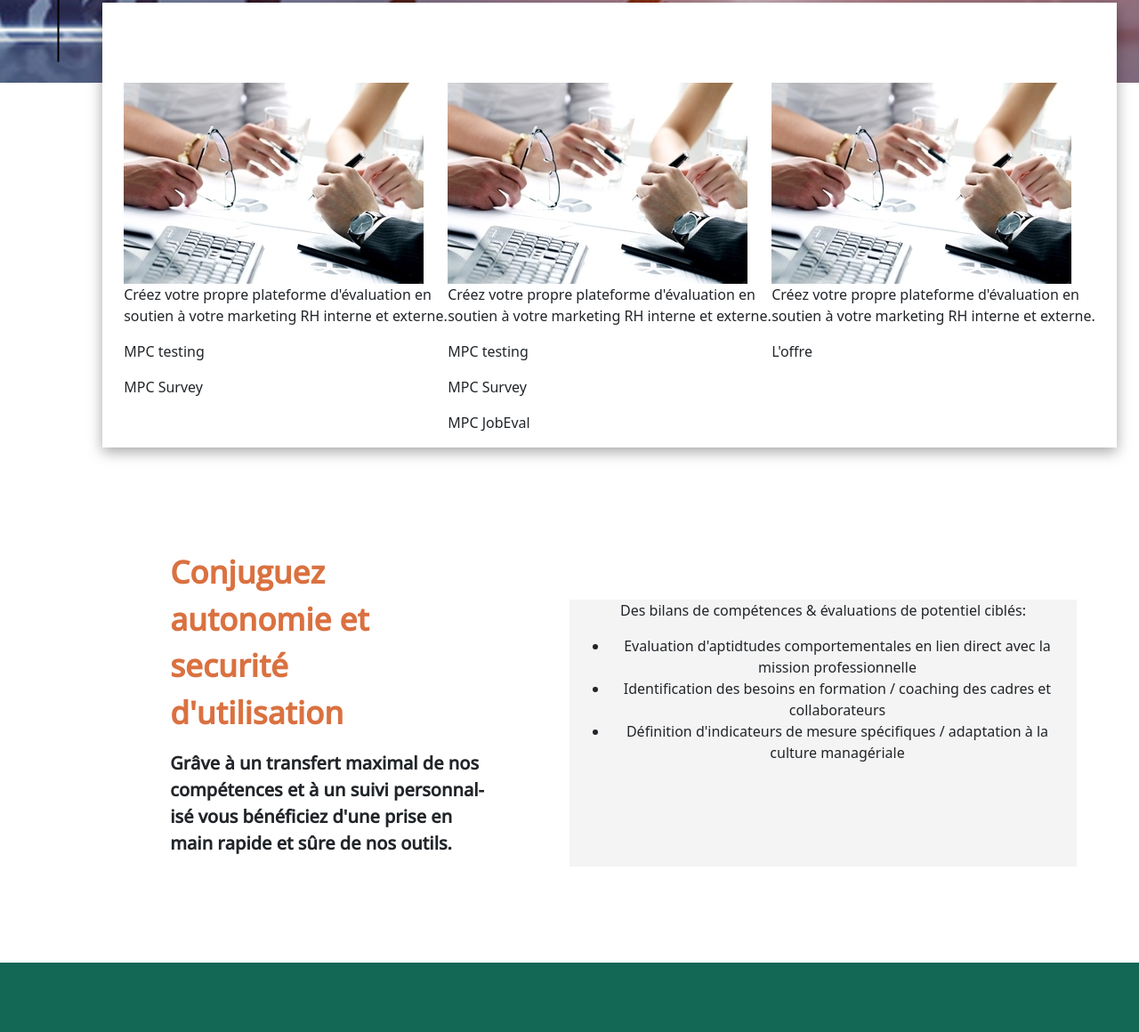
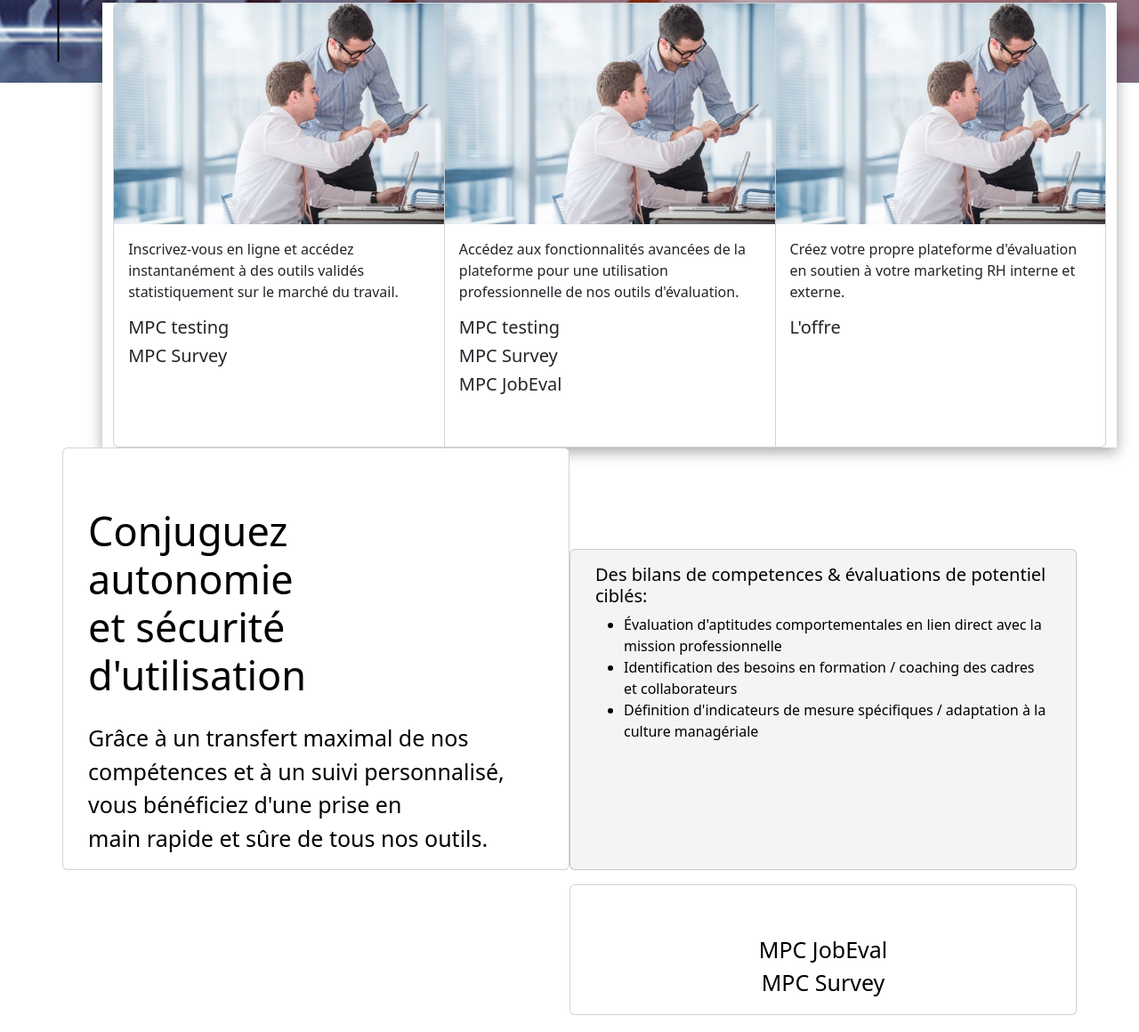
Before and after one commit to Adouaboubarnabas/maquette-jobsphere, a website: page index.html in a window 1280 px wide. Shown: the part 662-1822 px from the top of the page at 89% size. Drawn offline with nearby package versions, Linux system fonts and the light colour scheme.

Commit message:
Update index.html

```diff
--- a/index.html
+++ b/index.html
@@ -61,89 +61,123 @@
             </div>
 
         </div>
-        <div class="boite-modal-section2 container row">
-            <div class="block-contenu-section2">
-                <div class="col-4">
-                    <div>
-                        <img src="image/3.jpg">
+
+        <div class="card-group container class boite-modal-section2">
+            <div class="card">
+              <img class="card-img-top" src="/image/1.jpg" alt="Card image cap">
+              <div class="card-body">
+                <p class="card-text">Inscrivez-vous en ligne et accédez instantanément à des outils validés statistiquement sur le marché du travail.</p>
+                <div class="card-body-">
+                    <div class="row ">
+                            <h5 class="card-title col-6">MPC testing</h5>
+                        <div class="col-6 trait ">
+
+                        </div>
                     </div>
-                    <div>
-                        <p>
-                            Créez votre propre plateforme d'évaluation
-                            en soutien à votre marketing RH interne et externe.
-                        </p>
+                    <div class="row">
+                        <h5 class="card-title col-6">MPC Survey</h5>
+                        <div class="col-6 trait ">
+
+                        </div>
                     </div>
-                    <div>
-                        <p>MPC testing</p>
-                        <p>MPC Survey</p>
+                </div>
+              </div>
+            </div>
+            <div class="card">
+                <img class="card-img-top" src="/image/1.jpg" alt="Card image cap">
+                <div class="card-body">
+                  <p class="card-text">Accédez aux fonctionnalités avancées de la plateforme pour une utilisation professionnelle de nos outils d'évaluation.
+                </p>
+                  <div>
+                      <div class="row">
+                          <h5 class="card-title col-6">MPC testing</h5>
+                          <div class="col-6 trait ">
+                        </div>
+                      </div>
+                      <div class="row">
+                          <h5 class="card-title col-6">MPC Survey</h5>
+                          <div class="col-6 trait ">
+
+                        </div>
+                      </div>
+                      <div class="row">
+                        <h5 class="card-title col-6">MPC JobEval</h5>
+                        <div class="col-6 trait ">
+
+                        </div>
+                    </div>
+                  </div>
+                </div>
+              </div>
+
+              <div class="card">
+                <img class="card-img-top" src="/image/1.jpg" alt="Card image cap">
+                <div class="card-body">
+                  <p class="card-text">Créez votre propre plateforme d'évaluation en soutien à votre marketing RH interne et externe.
+
+                </p>
+                  <div>
+                      <div class="row">
+                          <h5 class="card-title col-6">L'offre</h5>
+                          <div class="col-6 trait ">
+
+                        </div>
+                      </div>
+                  </div>
+                </div>
+              </div>
+
+        </div>
+        <div class="container">
+            <div class="row section-3">
+                <div class="card text-white mb-3 col-6">
+                    <div class="card-body">
+                      <h5 class="card-title" style="color:black; font-size: 45px; margin-top: 50px;">Conjuguez<br>
+                        autonomie<br>
+                         et sécurité <br>
+                         d'utilisation</h5>
+
+                      <p class="card-text" style="color:black; font-size: 25px; margin-top: 25px;">Grâce à un transfert maximal de nos<br>
+                        compétences et à un suivi personnalisé,<br>
+                         vous bénéficiez d'une prise en<br>
+                         main rapide et sûre de tous nos outils.<br>
+                    </p>
                     </div>
                 </div>
 
-                <div class="col-4">
-                    <div>
-                        <img src="image/3.jpg">
-                    </div>
-                    <div>
-                        <p>
-                            Créez votre propre plateforme d'évaluation
-                            en soutien à votre marketing RH interne et externe.
-                        </p>
-                    </div>
-                    <div>
-                        <p>MPC testing</p>
-                        <p>MPC Survey</p>
-                        <p>MPC JobEval</p>
+                <div class="card mb-3 col-6 boite-2section3" style="color:black; background-color: #F4F4F4; margin-top:10%;">
+                    <div class="card-body">
+                      <h5 class="card-title" style="color: black;" >Des bilans de competences & évaluations de potentiel ciblés: </h5>
+                      <div class="card-text">
+                        <ul>
+                            <li>Évaluation d'aptitudes comportementales en lien direct avec la mission professionnelle</li>
+                            <li>Identification des besoins en formation / coaching des cadres et collaborateurs</li>
+                            <li>Définition d'indicateurs de mesure spécifiques / adaptation à la culture managériale</li>
+                        </ul>
+                      </div>
                     </div>
                 </div>
-                <div class="col-4">
-                    <div>
-                        <img src="image/3.jpg">
-                    </div>
-                    <div>
-                        <p>
-                            Créez votre propre plateforme d'évaluation
-                            en soutien à votre marketing RH interne et externe.
-                        </p>
-                    </div>
-                    <div>
-                        <p>L'offre</p>
+
+                <div class="card mb-3 col-6 offset-6" style="color:#ffff; font-size: 25px; ">
+                    <div class="card-body section-3-content">
+                      <div class="section-3-rectangle" style="text-align: center;">MPC testing</div>
+                      <div class="section-3-rectangle2" style="color:#000; text-align: center;">MPC JobEval</div>
+                      <div class="section-3-rectangle3" style="color:#000;text-align: center;">MPC Survey</div>
                     </div>
                 </div>
-            </div>
-        </div>
-        <div class="boite-modal-section3 container">
-            <div class="row boite-modal-section3-block1 ">
-                <div class="col-6 partie1">
-                    <p class="block1"> Conjuguez<br> autonomie et<br>
-                        securité <br>d'utilisation
-                    </p>
-                    <p class="block2">
-                        Grâve à un transfert maximal de nos
-                        compétences et à un suivi personnal-<br>isé
-                        vous bénéficiez d'une prise en<br>
-                        main rapide et sûre de nos outils.
-                    </p>
-                </div>
-                <div class="col-6 block3">
-                    <p>Des bilans de compétences & évaluations de potentiel ciblés: </p>
-                    <p>
-                        <ul>
-                            <li>Evaluation d'aptidtudes comportementales en lien direct
-                                avec la mission professionnelle
-                            </li>
-                            <li>
-                                Identification des besoins en formation / coaching des cadres et collaborateurs
-                            </li>
-                            <li>
-                                Définition d'indicateurs de mesure spécifiques / adaptation à la culture managériale
-                            </li>
-                        </ul>
-                    </p>
 
-                </div>
             </div>
         </div>
     </div>
+
+
+    <div class="card-group container">
+        <div class="">
+          <div class="card-body">
+          </div>
+        </div>
+    </div>
+
     <div class="partie-4">
         <div class="row container ligne1">
             <div class="col">
@@ -187,7 +221,7 @@
             </div>
 
             <div class="col">
-                <div class="certe">
+                <div class="cercle">
                     <svg xmlns="http://www.w3.org/2000/svg" width="50" height="50" fill="currentColor" class="bi bi-people" viewBox="0 0 16 16">
                         <path d="M15 14s1 0 1-1-1-4-5-4-5 3-5 4 1 1 1 1h8zm-7.978-1A.261.261 0 0 1 7 12.996c.001-.264.167-1.03.76-1.72C8.312 10.629 9.282 10 11 10c1.717 0 2.687.63 3.24 1.276.593.69.758 1.457.76 1.72l-.008.002a.274.274 0 0 1-.014.002H7.022zM11 7a2 2 0 1 0 0-4 2 2 0 0 0 0 4zm3-2a3 3 0 1 1-6 0 3 3 0 0 1 6 0zM6.936 9.28a5.88 5.88 0 0 0-1.23-.247A7.35 7.35 0 0 0 5 9c-4 0-5 3-5 4 0 .667.333 1 1 1h4.216A2.238 2.238 0 0 1 5 13c0-1.01.377-2.042 1.09-2.904.243-.294.526-.569.846-.816zM4.92 10A5.493 5.493 0 0 0 4 13H1c0-.26.164-1.03.76-1.724.545-.636 1.492-1.256 3.16-1.275zM1.5 5.5a3 3 0 1 1 6 0 3 3 0 0 1-6 0zm3-2a2 2 0 1 0 0 4 2 2 0 0 0 0-4z"/>
                       </svg>
@@ -196,6 +230,20 @@
             </div>
         </div>
     </div>
+
+    <nav class="container footer">
+        <div class="row section-3">
+            <div class="col-4">
+                <img src="image/home1.png" alt="">
+            </div>
+            <div class="col-4">
+
+            </div>
+            <div class="col-4">
+                <p></p>
+            </div>
+        </div>
+    </nav>
 </body>
 
 </html>
```
